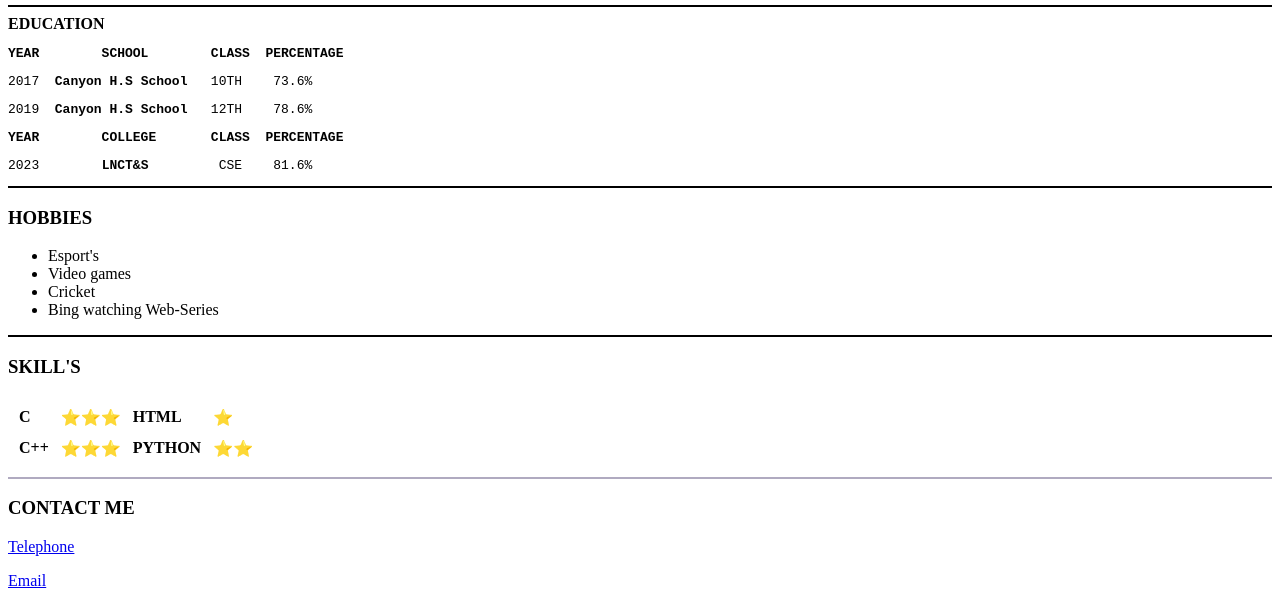
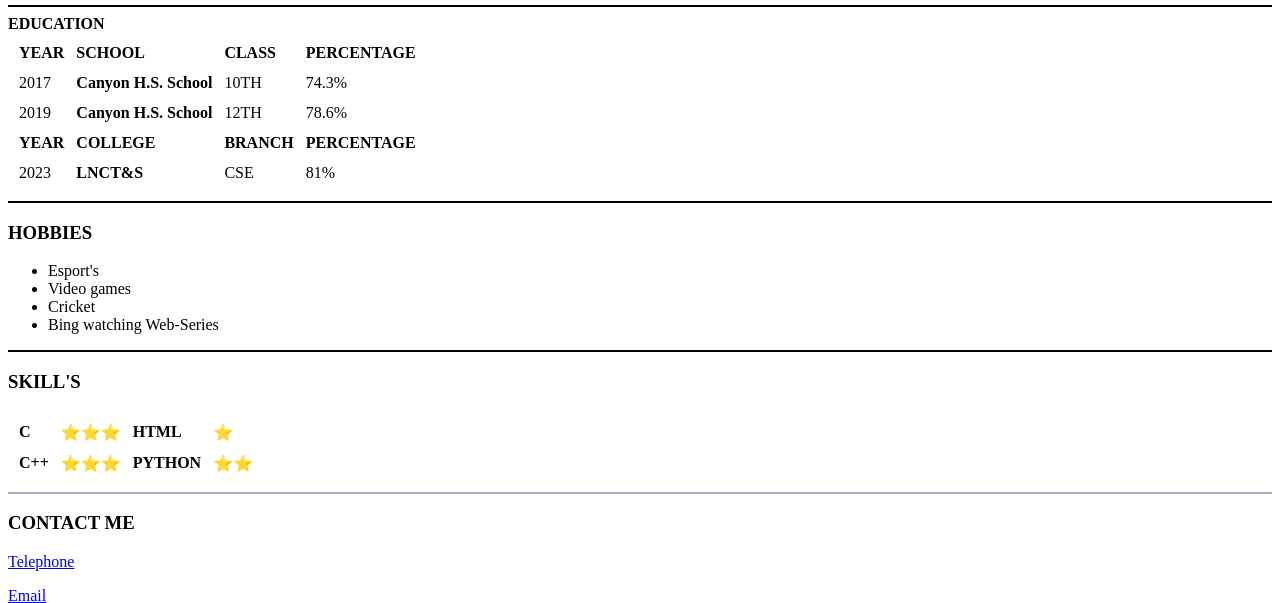
Before and after one commit to ishanyy19/ishanyy19.github.io, a plain HTML site: page index.html in a window 1280 px wide. Shown: the part 182-785 px from the top of the page. Drawn offline with Linux system fonts and the light colour scheme.

Commit message:
Update index.html

```diff
--- a/index.html
+++ b/index.html
@@ -17,11 +17,38 @@
         </table>
         <hr color="black" >
         <hr3><strong>EDUCATION</strong></hr3>
-        <pre><strong>YEAR        SCHOOL        CLASS  PERCENTAGE</strong></pre>
-        <pre>2017  <strong>Canyon H.S School</strong>   10TH    73.6%</strong></pre>
-        <pre>2019  <strong>Canyon H.S School</strong>   12TH    78.6%</strong></pre>
-        <pre><strong>YEAR        COLLEGE       CLASS  PERCENTAGE</strong></pre>
-        <pre>2023        <strong>LNCT&S</strong>         CSE    81.6%</strong></pre>
+        <table cellspacing="10">
+            <tr>
+                <td><strong>YEAR</strong></td>
+                <td><strong>SCHOOL</strong></td>
+                <td><strong>CLASS</strong></td>
+                <td><strong>PERCENTAGE</strong></td>
+            </tr>
+            <tr>
+                <td>2017</td>
+                <td><strong>Canyon H.S. School</strong></td>
+                <td>10TH</td>
+                <td>74.3%</td>
+            </tr>
+            <tr>
+                <td>2019</td>
+                <td><strong>Canyon H.S. School</strong></td>
+                <td>12TH</td>
+                <td>78.6%</td>
+            </tr>
+            <tr>
+                <td><strong>YEAR</strong></td>
+                <td><strong>COLLEGE</strong></td>
+                <td><strong>BRANCH</strong></td>
+                <td><strong>PERCENTAGE</strong></td>
+            </tr>
+            <tr>
+                <td>2023</td>
+                <td><strong>LNCT&S</strong></td>
+                <td>CSE</td>
+                <td>81%</td>
+            </tr>
+        </table>
         <hr color="black"noshade=$0>
         <h3>HOBBIES</h3>
         <p>
```
